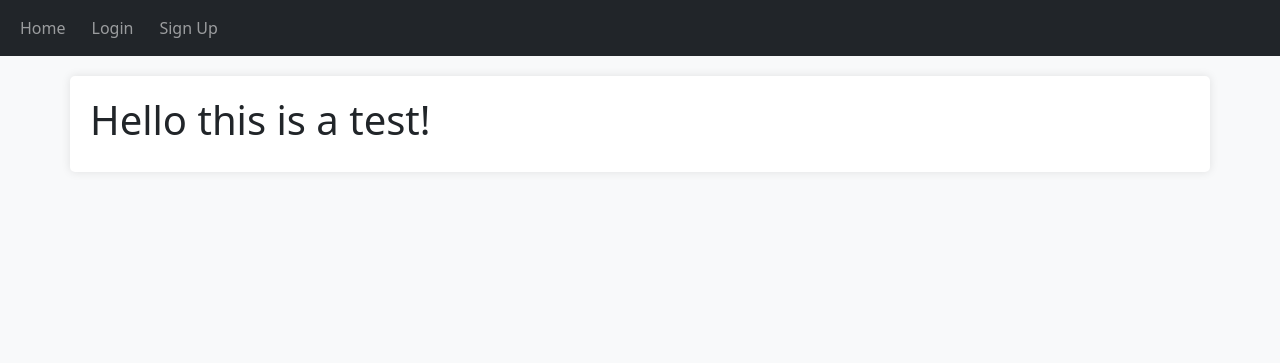
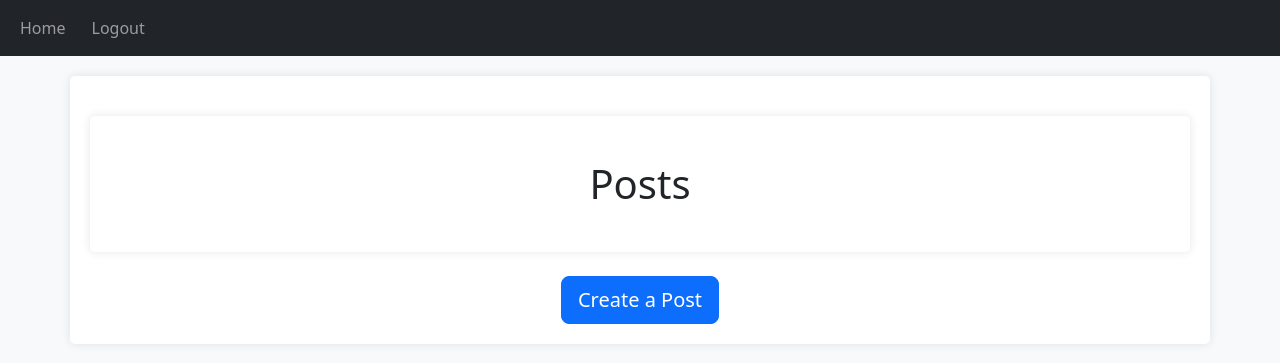
Before and after one commit to Simran2404/blog-app-with-flask, a Flask app: page /home in a window 1280 px wide. Shown: the top 363 px of the page. Run offline with Flask 3, Linux system fonts and the light colour scheme; the visitor is signed in with stand-in values (Sample User, id 1); data that the repository does not hold is empty.

Commit message:
creating and deleting blog posts

```diff
--- a/website/__init__.py
+++ b/website/__init__.py
@@ -1,16 +1,20 @@
 from flask import Flask
 from flask_sqlalchemy import SQLAlchemy
 from os import path
-from flask_login import LoginManager, login_manager
+from flask_login import LoginManager
+from werkzeug.utils import secure_filename
+import os
 
-db= SQLAlchemy()
+db = SQLAlchemy()
 DB_NAME = "database.db"
-
+UPLOAD_FOLDER = "images/upload_folder"
 
 def create_app():
     app = Flask(__name__)
     app.config['SECRET_KEY'] = "helloworld"
     app.config['SQLALCHEMY_DATABASE_URI'] = f'sqlite:///{DB_NAME}'
+    app.config['UPLOAD_FOLDER'] = UPLOAD_FOLDER
+
     db.init_app(app)
 
     from .views import views
@@ -19,7 +23,7 @@ def create_app():
     app.register_blueprint(views, url_prefix="/")
     app.register_blueprint(auth, url_prefix="/")
 
-    from .models import User
+    from .models import User, Post
 
     create_database(app)
 
--- a/website/auth.py
+++ b/website/auth.py
@@ -23,7 +23,7 @@ def login():
         else:
             flash('Email does not exist.', category='error')
 
-    return render_template("login.html")
+    return render_template("login.html", user=current_user)
 
 
 @auth.route("/sign-up", methods=['GET', 'POST'])
@@ -60,7 +60,7 @@ def sign_up():
             flash('User created!')
             return redirect(url_for('views.home'))
 
-    return render_template("signup.html")
+    return render_template("signup.html", user=current_user)
 
 @auth.route("/logout")
 @login_required # access to the route is enabled only for logged in users
--- a/website/templates/base.html
+++ b/website/templates/base.html
@@ -40,10 +40,14 @@
                 <span class="navbar-toggler-icon"></span>
             </button>
             <div class="collapse navbar-collapse" id="navbar">
-                <div class="navbar-nav">
-                    <a class="nav-item nav-link" href="/home">Home</a>
-                    <a class="nav-item nav-link" href="/login">Login</a>
-                    <a class="nav-item nav-link" href="/sign-up">Sign Up</a>
+            <div class="navbar-nav">
+            <a class="nav-item nav-link" href="/home">Home</a>
+            {% if user.is_authenticated %}
+                <a class="nav-item nav-link" href="/logout">Logout</a>
+            {% else %}
+                <a class="nav-item nav-link" href="/login">Login</a>
+                <a class="nav-item nav-link" href="/sign-up">Sign Up</a>
+            {% endif %}
                 </div>
             </div>
         </div>
--- a/website/templates/home.html
+++ b/website/templates/home.html
@@ -1,3 +1 @@
-{% extends "base.html" %}
-{% block title %}Home{% endblock %}
-{% block content %}<h1>Hello this is a test!</h1>{% endblock %}
+{% extends "post_div.html" %} {% block title %}Home{% endblock %}
--- a/website/templates/post_div.html
+++ b/website/templates/post_div.html
@@ -1,3 +1,33 @@
 {% extends "base.html" %}
 {% block title %}Home{% endblock %}
-{% block content %}<h1>Hello this is a test!</h1>{% endblock %}
+{% block content %}
+<div class="container">
+    <h1 class="text-center mt-4">{% block header %}Posts{% endblock %}</h1>
+    <div id="posts" class="mt-4">
+        {% for post in posts %}
+        <div class="card mb-3 border-dark">
+            <div class="card-header d-flex justify-content-between align-items-center bg-light">
+                <a href="/posts/{{ post.user.username }}" class="text-decoration-none">{{ post.user.username }}</a>
+                {% if user.id == post.author %}
+                <div class="btn-group">
+                    <button type="button" class="btn btn-sm btn-primary dropdown-toggle" data-bs-toggle="dropdown"></button>
+                    <ul class="dropdown-menu">
+                        <li><a href="/delete-post/{{ post.id }}" class="dropdown-item">Delete</a></li>
+                    </ul>
+                </div>
+                {% endif %}
+            </div>
+            <div class="card-body">
+                <div class="card-text">{{ post.text }}</div>
+            </div>
+            <div class="card-footer text-muted">{{ post.date_created }}</div>
+        </div>
+        {% endfor %}
+    </div>
+</div>
+{% block footer %}
+<div class="text-center mt-4">
+    <a href="/create-post" class="btn btn-primary btn-lg">Create a Post</a>
+</div>
+{% endblock %}
+{% endblock %}
--- a/website/views.py
+++ b/website/views.py
@@ -1,12 +1,72 @@
-from flask import Blueprint, render_template
+from flask import Blueprint, render_template, request, flash, redirect, url_for, current_app
 from flask_login import login_required, current_user
+from werkzeug.utils import secure_filename
+from .models import Post, User
+from . import db
+import os
 
 views = Blueprint("views", __name__)
 
-# the routes indicate the type of url that takes us to home.html
 @views.route("/")
 def base():
     return render_template("base.html", name="guest")
+
 @views.route("/home")
 def home():
-    return render_template("home.html", name=current_user.username)
+    posts = Post.query.all()
+    return render_template("home.html", user=current_user, posts=posts)
+
+@views.route("/create-post", methods=['GET', 'POST'])
+@login_required
+def create_post():
+    if request.method == "POST":
+        text = request.form.get('text')
+        image = request.files.get('image')
+        image_filename = None
+
+        if not text and not image:
+            flash('Post cannot be empty', category='error')
+        else:
+            if image:
+                image_filename = secure_filename(image.filename)
+                image.save(os.path.join(current_app.config['UPLOAD_FOLDER'], image_filename))
+                flash('Image uploaded!', category='success')
+
+            if text or image_filename:  # Only create a post if there's text or an image
+                post = Post(text=text, image_filename=image_filename, author=current_user.id)
+                db.session.add(post)
+                db.session.commit()
+                flash('Post created!', category='success')
+                return redirect(url_for('views.home'))
+
+            return redirect(url_for('views.create_post'))
+
+    return render_template('create_post.html', user=current_user)
+
+@views.route("/delete-post/<id>")
+@login_required
+def delete_post(id):
+    post = Post.query/filter_by(id=id).first()
+
+    if not post:
+        flash("Post does not exist.", category="error")
+    elif current_user.id != post.id:
+        flash("You do not have permission to delete this post.", category="error")
+    else:
+        db.session.delete(post)
+        db.session.commit()
+        flash('Post deleted', category='success')
+
+    return redirect(url_for('views.home'))
+
+@views.route("/posts/<username>") # dynamic variables in routes are in <>
+@login_required
+def posts(username):
+    user = User.query.filter_by(username=username).first()
+
+    if not user:
+        flash("No user with that username exists.", category='error')
+        return redirect(url_for('views.home'))
+
+    posts = user.posts
+    return render_template("posts.html", user=current_user, posts=posts, username=user)
```
Also changed, not shown: website/models.py (+8 -0 lines), website/templates/create_post.html (+29 -2 lines), website/templates/posts.html (+8 -3 lines), images/background.png (added), website/templates/login.html (line endings or trailing spaces), website/templates/signup.html (line endings or trailing spaces).
